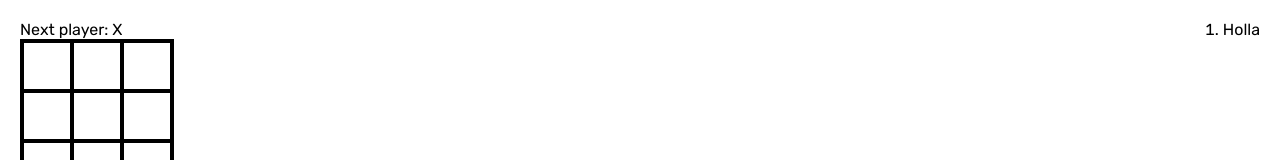
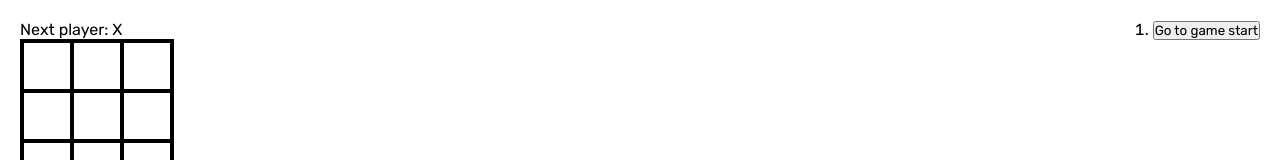
Before and after one commit to BirushaNdegeya/tic-tac-toe, a React (Vite) app: page / in a window 1280 px wide. Shown: the top 160 px of the page. Built offline with nearby package versions, Linux system fonts and the light colour scheme.

Commit message:
update
update

```diff
--- a/src/Game.jsx
+++ b/src/Game.jsx
@@ -11,6 +11,26 @@
      setXIsNext(!xIsNext);
    }
 
+   function jumpTo(nextMove) {
+      // TODO
+   }
+
+   const moves = history.map((squares, move) => {
+      let description;
+      if (move > 0) {
+         description = 'Go to move #' + move;
+      } else {
+         description = 'Go to game start';
+      }
+      return (
+         <li>
+            <button onClick={() => jumpTo(move)}>{description}</button>
+         </li>
+      );
+   });
+
+
+
    return (
       <div className="game">
          <div className="game-board">
@@ -18,7 +38,7 @@
          </div>
          <div className="game-info">
             <ol>
-               <li>Holla</li>
+               {moves}
             </ol>
          </div>
       </div>
--- a/src/components/Board.jsx
+++ b/src/components/Board.jsx
@@ -36,10 +36,6 @@
    onPlay(nextSquares);
    }
 
-   function jumpTo (nextMove) {
-
-   }
-
 
    const winner = calculateWinner(squares);
    let status;
```
Lines whose indentation alone changed are shown as unchanged.
